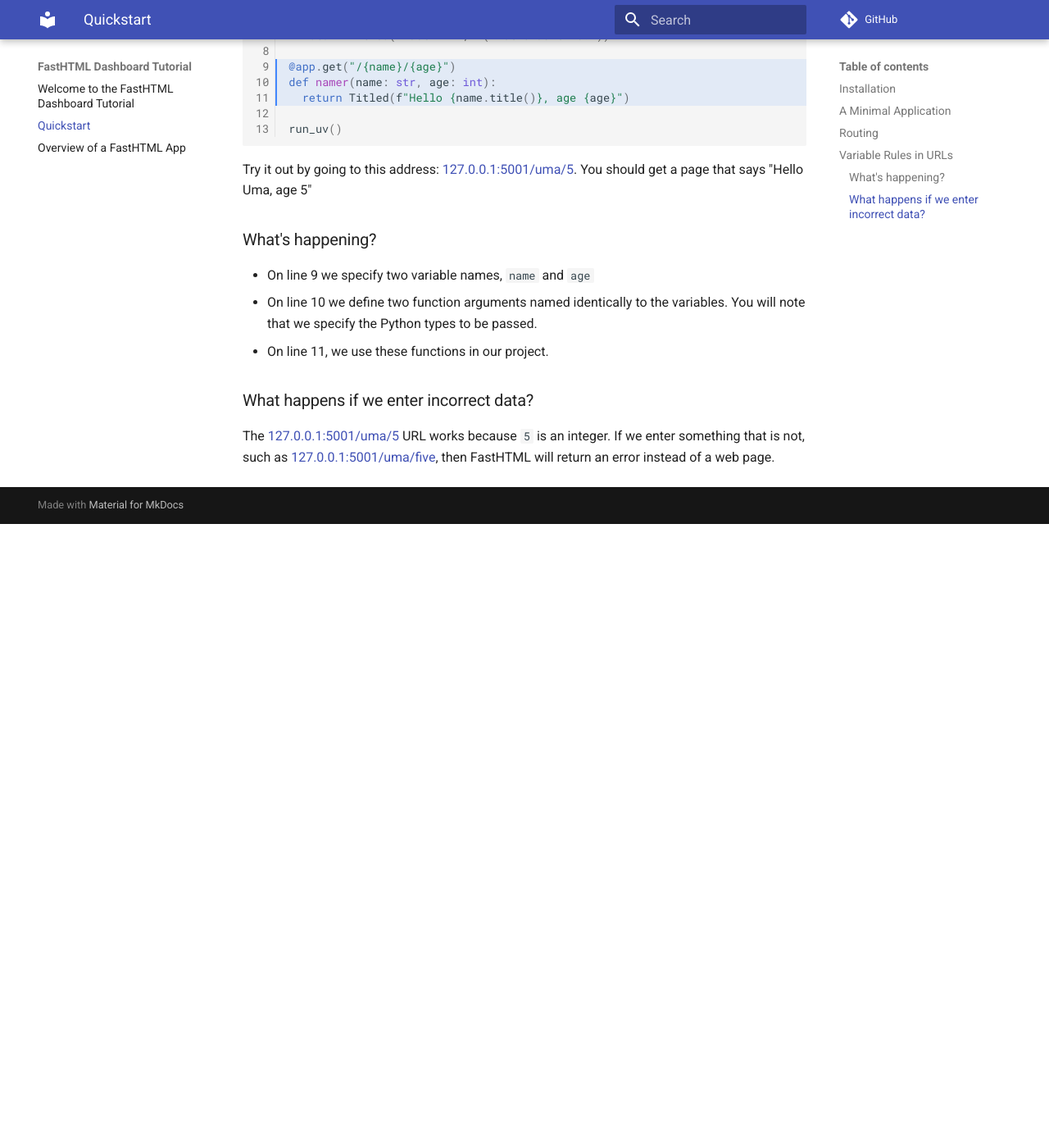
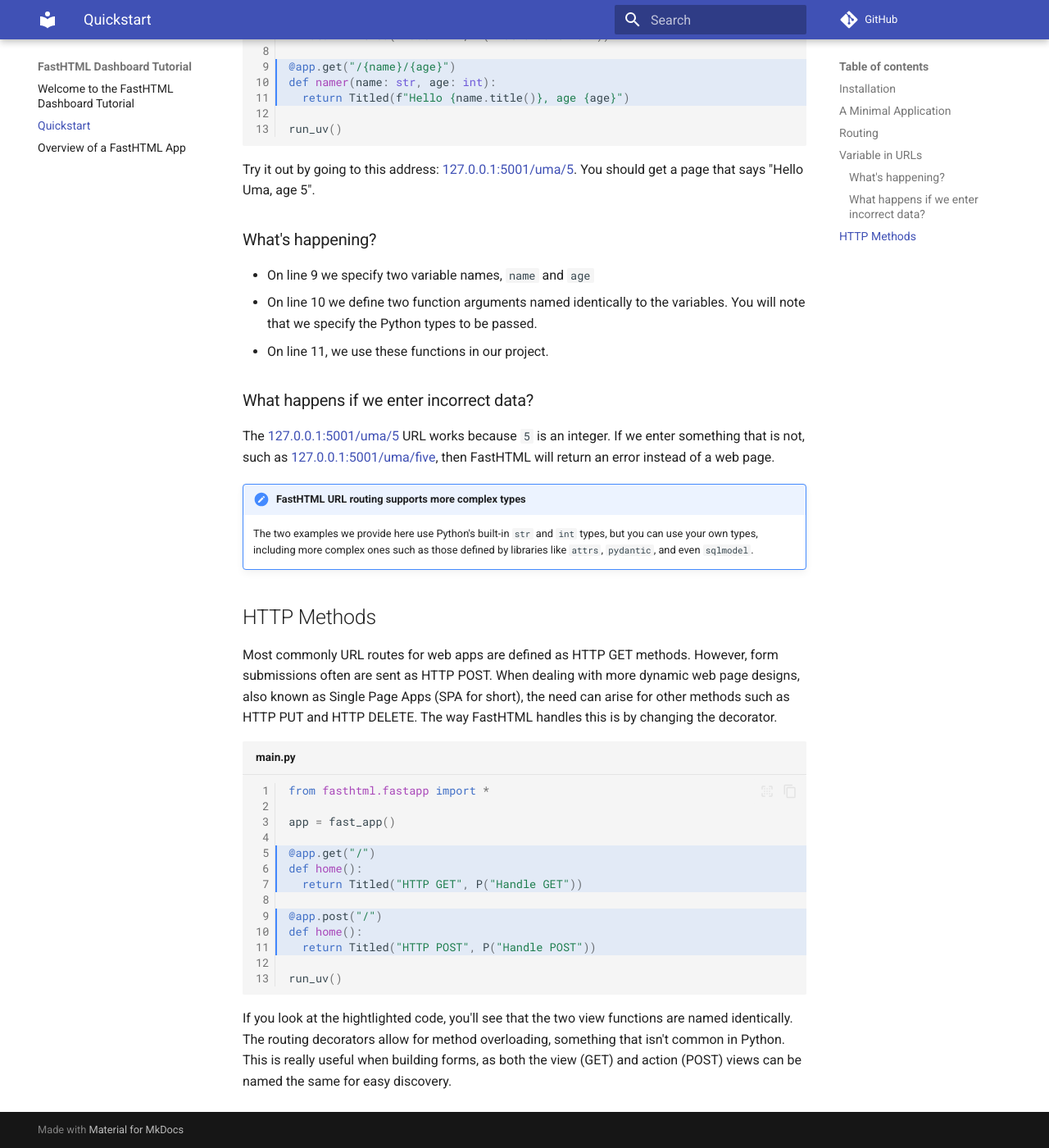
Before and after one commit to pydanny/fasthtml-dashboard-tutorial-old, an MkDocs documentation site: the page built from docs/01_quickstart.md, in a window 1280 px wide and 1400 px high, scrolled down 2907 px. Shown: the whole window at 82% size. Built offline with MkDocs 1.6.1 and Material for MkDocs 9.7.7, drawn with Linux system fonts in a browser that asks for light colours; comment, search, counter and statistics services are not loaded; before the commit the page ends 3546 px from its top, so only the background shows below that; some of the changed text lies outside the part shown.

Commit message:
Add some more quickdoc extensions

````diff
--- a/docs/01_quickstart.md
+++ b/docs/01_quickstart.md
@@ -112,9 +112,9 @@ run_uv()
 
 You can do more! Read on to learn what we can do to make parts of the URL dynamic.
 
-## Variable Rules in URLs
+## Variable in URLs
 
-You can add variable sections to a URL by marking sections with `{variable_name}`. Your function then receives the `{variable_name}` as a keyword argument, but only if it is the correct type.
+You can add variable sections to a URL by marking sections with `{variable_name}`. Your function then receives the `{variable_name}` as a keyword argument, but only if it is the correct type. Here's an example:
 
 ``` python title="main.py" hl_lines="9-11" linenums="1"
 from fasthtml.fastapp import *
@@ -132,7 +132,7 @@ def namer(name: str, age: int):
 run_uv()
 ```
 
-Try it out by going to this address: [127.0.0.1:5001/uma/5](http://127.0.0.1:5001/uma/5). You should get a page that says "Hello Uma, age 5"
+Try it out by going to this address: [127.0.0.1:5001/uma/5](http://127.0.0.1:5001/uma/5). You should get a page that says "Hello Uma, age 5".
 
 ### What's happening?
 
@@ -143,3 +143,29 @@ Try it out by going to this address: [127.0.0.1:5001/uma/5](http://127.0.0.1:500
 ### What happens if we enter incorrect data?
 
 The [127.0.0.1:5001/uma/5](http://127.0.0.1:5001/uma/5) URL works because `5` is an integer. If we enter something that is not, such as [127.0.0.1:5001/uma/five](http://127.0.0.1:5001/uma/five), then FastHTML will return an error instead of a web page.
+
+!!! note "FastHTML URL routing supports more complex types"
+
+    The two examples we provide here use Python's built-in `str` and `int` types, but you can use your own types, including more complex ones such as those defined by libraries like `attrs`, `pydantic`, and even `sqlmodel`.
+
+## HTTP Methods
+
+Most commonly URL routes for web apps are defined as HTTP GET methods. However, form submissions often are sent as HTTP POST. When dealing with more dynamic web page designs, also known as Single Page Apps (SPA for short), the need can arise for other methods such as HTTP PUT and HTTP DELETE. The way FastHTML handles this is by changing the decorator.
+
+```python title="main.py" hl_lines="5-7 9-11" linenums="1"
+from fasthtml.fastapp import *
+
+app = fast_app()
+
+@app.get("/")
+def home():
+  return Titled("HTTP GET", P("Handle GET"))
+
+@app.post("/")
+def home():
+  return Titled("HTTP POST", P("Handle POST"))
+
+run_uv()
+```
+
+If you look at the hightlighted code, you'll see that the two view functions are named identically. The routing decorators allow for method overloading, something that isn't common in Python. This is really useful when building forms, as both the view (GET) and action (POST) views can be named the same for easy discovery.
--- a/main.py
+++ b/main.py
@@ -6,6 +6,10 @@ app = fast_app()
 def home():
   return Titled("FastHTML", P("Let's do this!"))
 
+@app.post("/")
+def home():
+  return Titled("POST", P("Let's do this!"))
+
 @app.get("/{name}/{age}")  # Specify two variable names
 def namer(name: str, age: int):  # Define two arguments named after vi
   return Titled(f"Hello {name}, age {age}")
````
